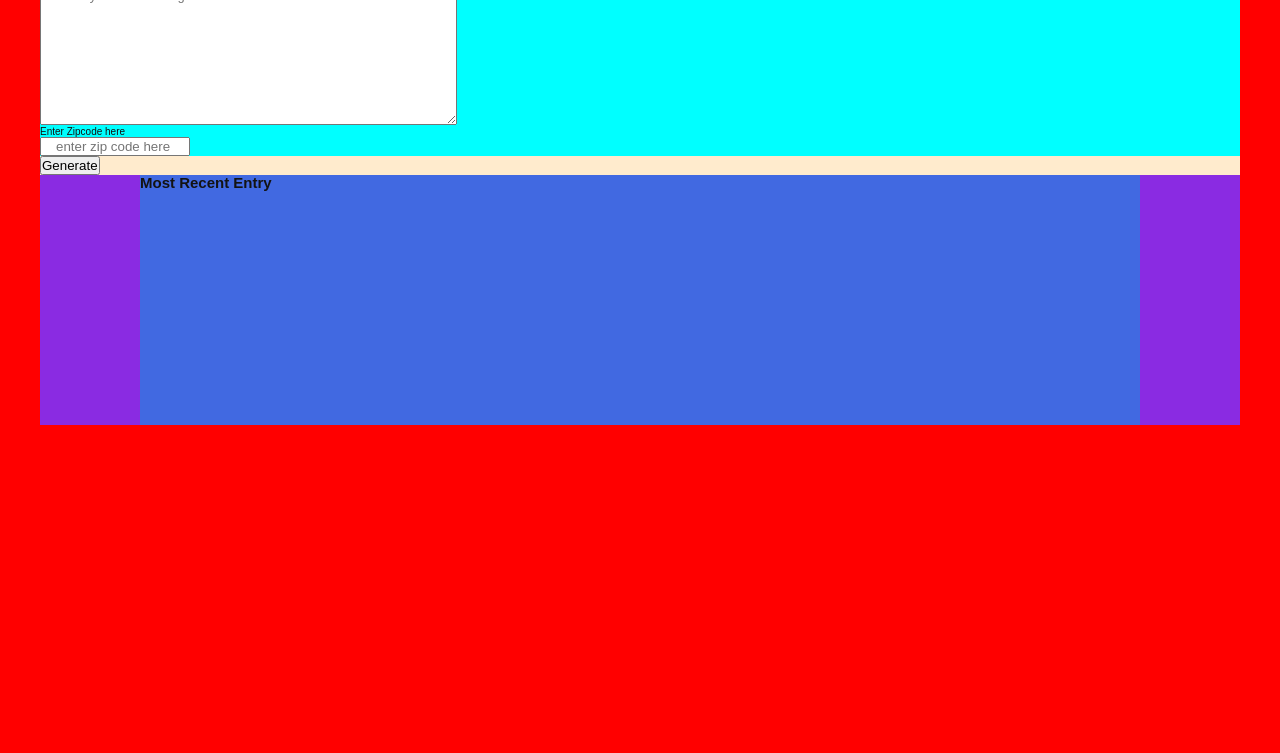
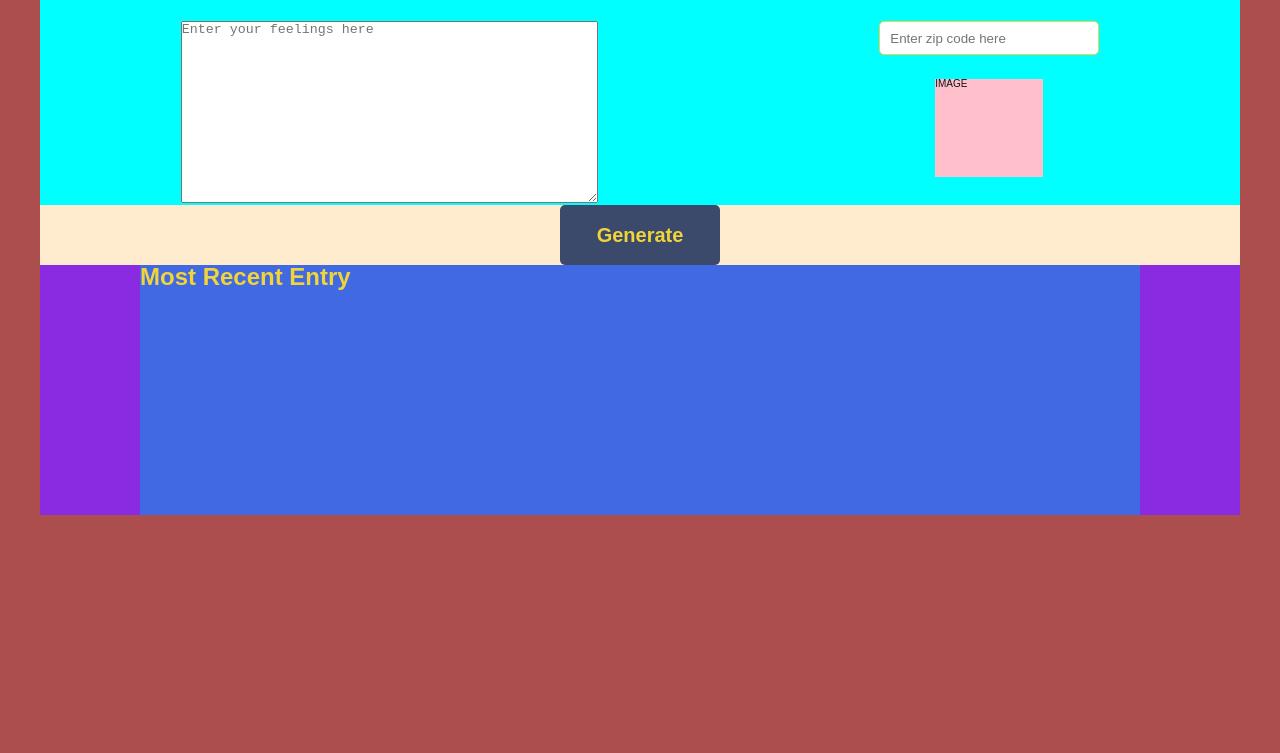
Before and after one commit to eboves/Weather-journal-app, a website: page website/index.html in a window 1280 px wide. Shown: the part 47-800 px from the top of the page. Drawn offline with Linux system fonts and the light colour scheme.

Commit message:
Finish input-section layout

```diff
--- a/website/index.html
+++ b/website/index.html
@@ -22,19 +22,21 @@
                 class="myInput"
                 id="feelings"
                 placeholder="Enter your feelings here"
-                rows="9"
+                rows="12"
                 cols="50"
               ></textarea>
             </div>
             <!-- Journal-container -->
             <div class="weather-container">
-              <label for="zip">Enter Zipcode here</label>
+              <!-- <label for="zip"></label> -->
+              <h2>Enter Zipcode here</h2>
               <input
                 class="enter-zip"
                 type="text"
-                id="zip"
-                placeholder="enter zip code here"
+                name="zipCode"
+                placeholder="Enter zip code here"
               />
+              <div class="img-container">IMAGE</div>
             </div>
             <!-- weather-container -->
           </section>
--- a/website/style.css
+++ b/website/style.css
@@ -13,7 +13,7 @@ body {
   line-height: 1;
   font-weight: 400;
   color: #131313;
-  background-color: red;
+  background-color: rgb(173, 78, 78);
 }
 
 #root {
@@ -28,6 +28,12 @@ body {
   flex-direction: column;
 }
 
+h2 {
+  font-size: 2.4rem;
+  margin: 0 auto 2.4rem auto;
+  color: #f0d43a;
+}
+
 .header {
   background-color: blue;
   align-self: center;
@@ -40,7 +46,7 @@ body {
 .input-section {
   background-color: aqua;
   display: flex;
-  flex-direction: column;
+  justify-content: space-around;
 }
 .generate {
   background-color: blanchedalmond;
@@ -55,8 +61,30 @@ body {
 }
 
 .enter-zip {
-  width: 15rem;
-  padding-left: 1.4rem;
+  width: 22rem;
+  height: 3.4rem;
+  border-radius: 5px;
+  padding-left: 1rem;
+  border: 1px solid #f0d43a;
+}
+.img-container {
+  height: 9.8rem;
+  margin: 2.4rem auto;
+  width: 10.8rem;
+  background-color: pink;
+}
+
+.btn-generate {
+  width: 16rem;
+  margin: 0 auto;
+  height: 6rem;
+  display: inherit;
+  color: #f0d43a;
+  font-size: 2rem;
+  font-weight: 600;
+  border-radius: 5px;
+  background: rgb(59, 74, 107);
+  border: none;
 }
 .output-container {
   background-color: royalblue;
```
